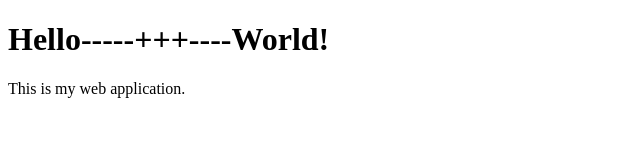
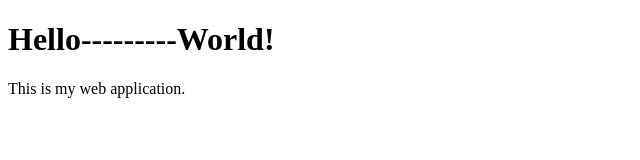
Before and after one commit to kv-sub/devopslab8-WebHooks, a plain HTML site: page index.html in a window 1280 px wide. Shown: the whole page, without its empty margins (0-640 px from the left). Drawn offline with Linux system fonts and the light colour scheme.

Commit message:
Just Changing

```diff
--- a/index.html
+++ b/index.html
@@ -6,7 +6,7 @@
     <title>My Web App</title>
 </head>
 <body>
-    <h1>Hello-----+++----World!</h1>
+    <h1>Hello---------World!</h1>
     <p>This is my web application.</p>
 </body>
 </html>
```
